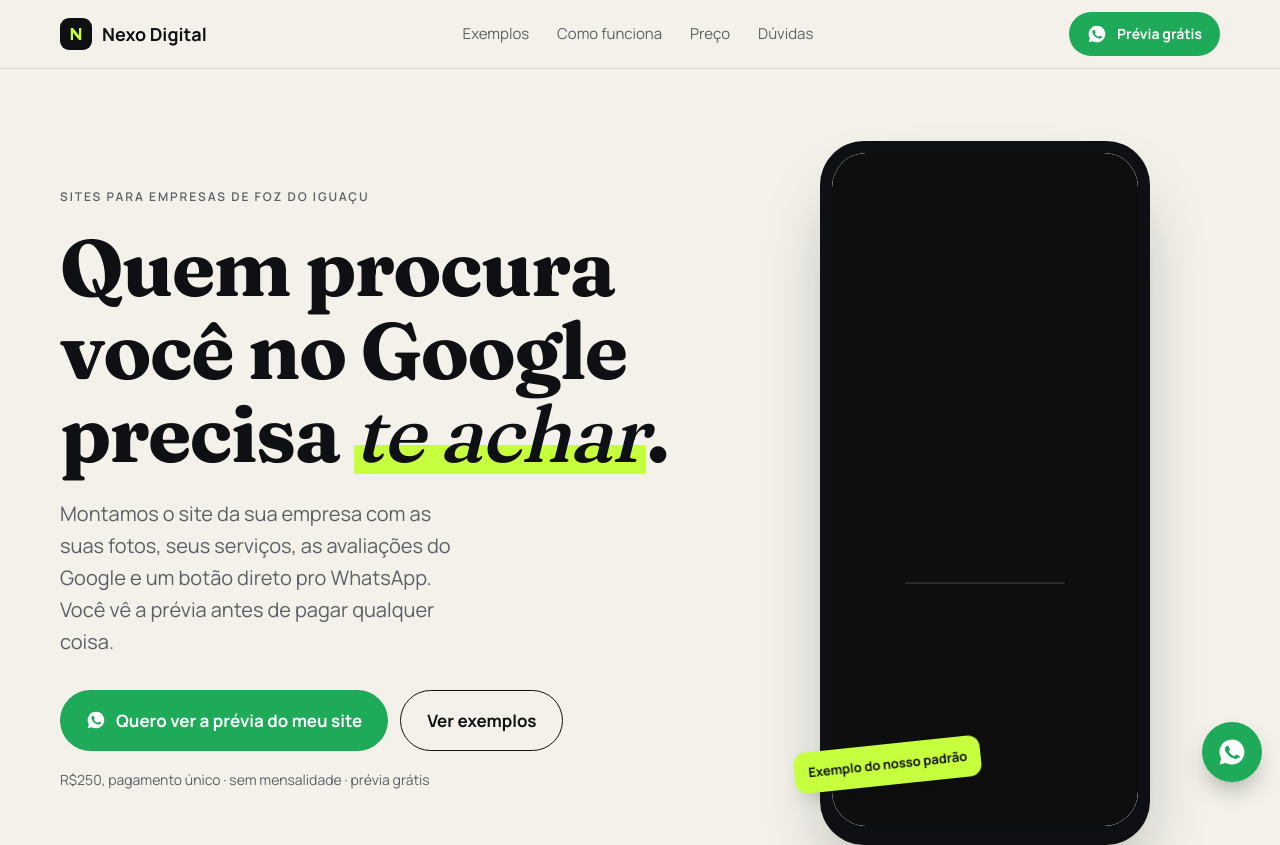
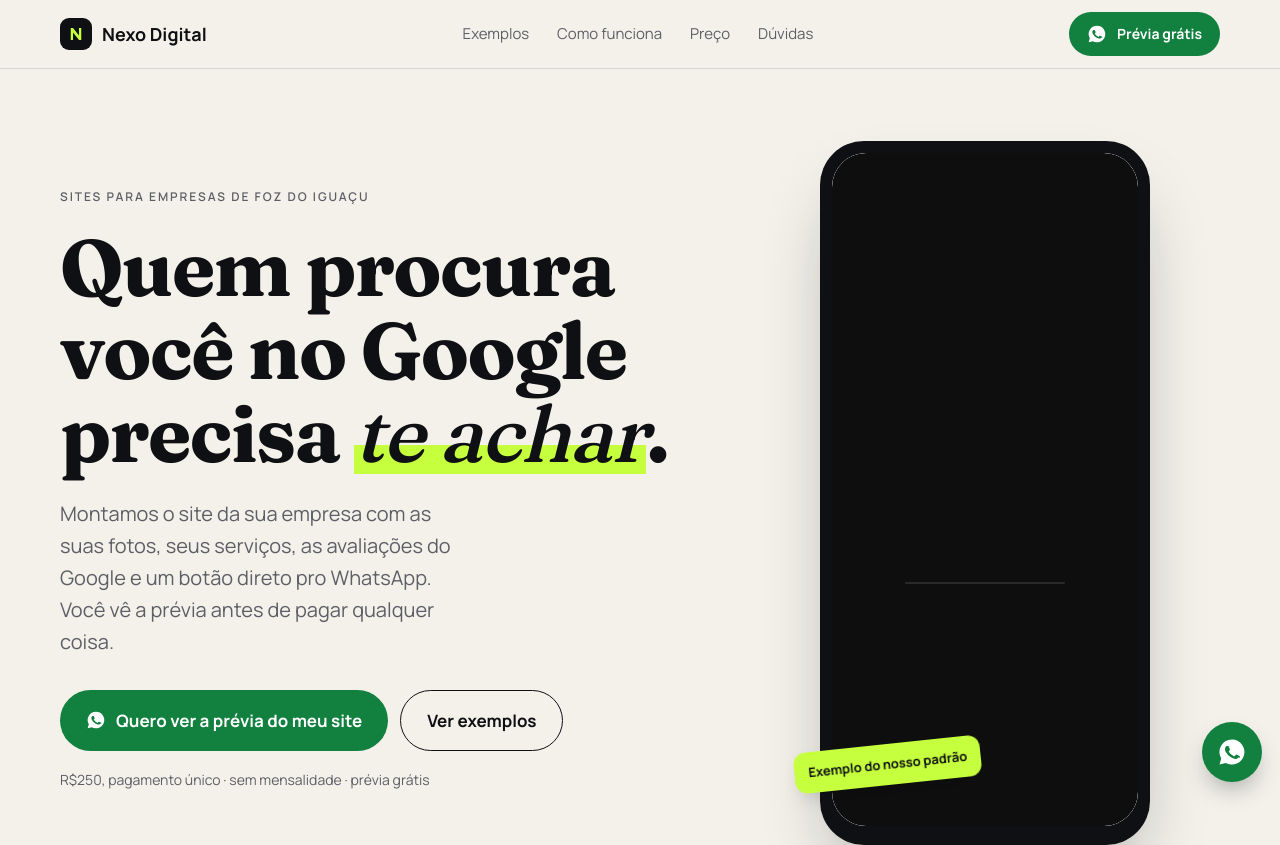
Before and after one commit to eiyago/leadsite-v2, a plain HTML site: page nexo/index.html in a window 1280 px wide. Shown: the top 845 px of the page. Drawn offline with nearby package versions, Linux system fonts and the light colour scheme; a web font is replaced by a local one.

Commit message:
Site Nexo: verde do WhatsApp com contraste AA
Co-Authored-By: Claude Opus 5.5 <noreply@anthropic.com>

```diff
--- a/nexo/index.html
+++ b/nexo/index.html
@@ -12,7 +12,7 @@
 <link rel="preconnect" href="https://fonts.googleapis.com"><link rel="preconnect" href="https://fonts.gstatic.com" crossorigin>
 <link rel="stylesheet" href="https://fonts.googleapis.com/css2?family=Fraunces:opsz,wght@9..144,500;9..144,700&family=Manrope:wght@400;500;600;700&display=swap">
 <style>
-:root{--ink:#0f1013;--paper:#f3f1ea;--mut:#5d5f66;--line:rgba(15,16,19,.12);--lime:#c6ff3d;--wa:#1faa59;--r:18px;--ease:cubic-bezier(.2,.8,.2,1)}
+:root{--ink:#0f1013;--paper:#f3f1ea;--mut:#5d5f66;--line:rgba(15,16,19,.12);--lime:#c6ff3d;--wa:#12803f;--r:18px;--ease:cubic-bezier(.2,.8,.2,1)}
 *{box-sizing:border-box}html{scroll-behavior:smooth}
 body{margin:0;background:var(--paper);color:var(--ink);font:400 17px/1.6 Manrope,system-ui,sans-serif;-webkit-font-smoothing:antialiased}
 a{color:inherit}img{max-width:100%;display:block}
@@ -21,7 +21,7 @@ h1,h2,h3{font-family:Fraunces,Georgia,serif;font-weight:700;letter-spacing:-.02e
 .eyb{font:600 12px/1 Manrope;letter-spacing:.16em;text-transform:uppercase;color:var(--mut)}
 .btn{display:inline-flex;align-items:center;gap:10px;padding:16px 26px;border-radius:999px;font-weight:700;text-decoration:none;transition:transform .3s var(--ease),background .3s,color .3s}
 .btn svg{width:20px;height:20px}
-.btn-wa{background:var(--wa);color:#fff}.btn-wa:hover{transform:translateY(-2px);background:#178f4a}
+.btn-wa{background:var(--wa);color:#fff}.btn-wa:hover{transform:translateY(-2px);background:#0e6b34}
 .btn-gh{border:1.5px solid var(--ink)}.btn-gh:hover{background:var(--ink);color:var(--paper)}
 /* nav */
 nav{position:sticky;top:0;z-index:20;background:rgba(243,241,234,.86);backdrop-filter:blur(10px);border-bottom:1px solid var(--line)}
```
